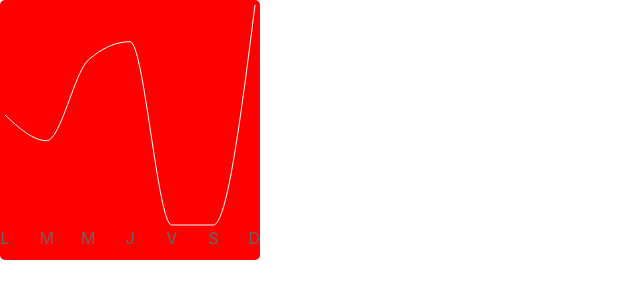
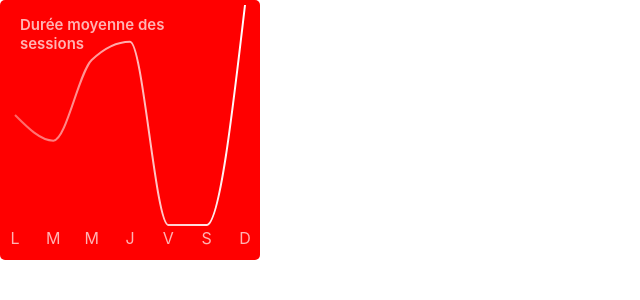
Before and after one commit to Yacine-Di/sportsee, a React (Create React App) app: page / in a window 1280 px wide. Shown: the top 300 px of the page, without its empty margins (0-640 px from the left). Built offline with nearby package versions, Linux system fonts and the light colour scheme.

Commit message:
fin line chart

```diff
--- a/src/App.css
+++ b/src/App.css
@@ -1,8 +1,19 @@
 .lineChart{
     width: 260px;
     height: 260px;
+    position: relative;
+}
+
+.lineChart__title{
+    width: 150px;
+    left: 20px;
+    z-index: 1;
+    position: absolute;
+    font-size: 15px;
+    color: rgba(255,255,255,0.7);
+    font-weight: 600;
 }
 
 .time__label{
-    padding: 2px;
+    padding: 5px;
 }
--- a/src/App.js
+++ b/src/App.js
@@ -1,7 +1,6 @@
 import datas from './datas/MockedDatas.json'
 import './App.css'
 import { LineChart, Line, XAxis, Tooltip, ResponsiveContainer } from 'recharts'
-import { PureComponent } from 'react'
 
 function App() {
     const ThomasAverageActivity = datas.USER_AVERAGE_SESSIONS.find(
@@ -25,11 +24,9 @@ function App() {
         }
     }
 
-    function formatAxis(tick) {
-        return weekDays[tick]
-    }
     return (
         <div className="lineChart">
+            <p className="lineChart__title">Durée moyenne des sessions</p>
             <ResponsiveContainer width="100%" height="100%">
                 <LineChart
                     width={500}
@@ -37,17 +34,32 @@ function App() {
                     data={ThomasAverageActivity.sessions}
                     style={{ backgroundColor: '#FF0000', borderRadius: '5px' }}
                 >
+                    <defs>
+                        <linearGradient id="linear">
+                            <stop
+                                offset="0%"
+                                stopColor="rgba(255, 255, 255, 0.4)"
+                            />
+                            <stop
+                                offset="100%"
+                                stopColor="rgba(255, 255, 255, 1)"
+                            />
+                        </linearGradient>
+                    </defs>
                     <XAxis
                         dataKey={ThomasAverageActivity.sessions.day}
-                        tickFormatter={formatAxis}
+                        tickFormatter={(tick) => weekDays[tick]}
                         axisLine={false}
                         tickLine={false}
+                        tick={{ fill: 'rgba(255, 255, 255, 0.7)' }}
+                        padding={{ left: 10, right: 10 }}
                     />
                     <Tooltip content={customToolTip} />
                     <Line
                         type="monotone"
                         dataKey="sessionLength"
-                        stroke="#FFFFFF"
+                        stroke="url(#linear)"
+                        strokeWidth={2}
                         activeDot={{ r: 4 }}
                         dot={false}
                     />
--- a/src/components/DailyActivityChart.jsx
+++ b/src/components/DailyActivityChart.jsx
@@ -35,8 +35,8 @@ function DailyActivityChart() {
     }
 
     return (
-        <div className="BarChart">
-            <p className="BarChart__Title">Activité Quotidienne</p>
+        <div className="barChart">
+            <p className="barChart__Title">Activité Quotidienne</p>
             <ResponsiveContainer
                 width="100%"
                 height="100%"
--- a/src/style/DailyActivityChart.css
+++ b/src/style/DailyActivityChart.css
@@ -1,11 +1,11 @@
-.BarChart__Container{
+.barChart__Container{
     padding: 20%;
     width: 835px;
     height: 320px;
     position: relative;
 }
 
-.BarChart__Title{
+.barChart__Title{
     position: absolute;
     margin-top: 0;
     left: 20px;
```
Also changed, not shown: src/components/AverageTimeSession.jsx (added).
